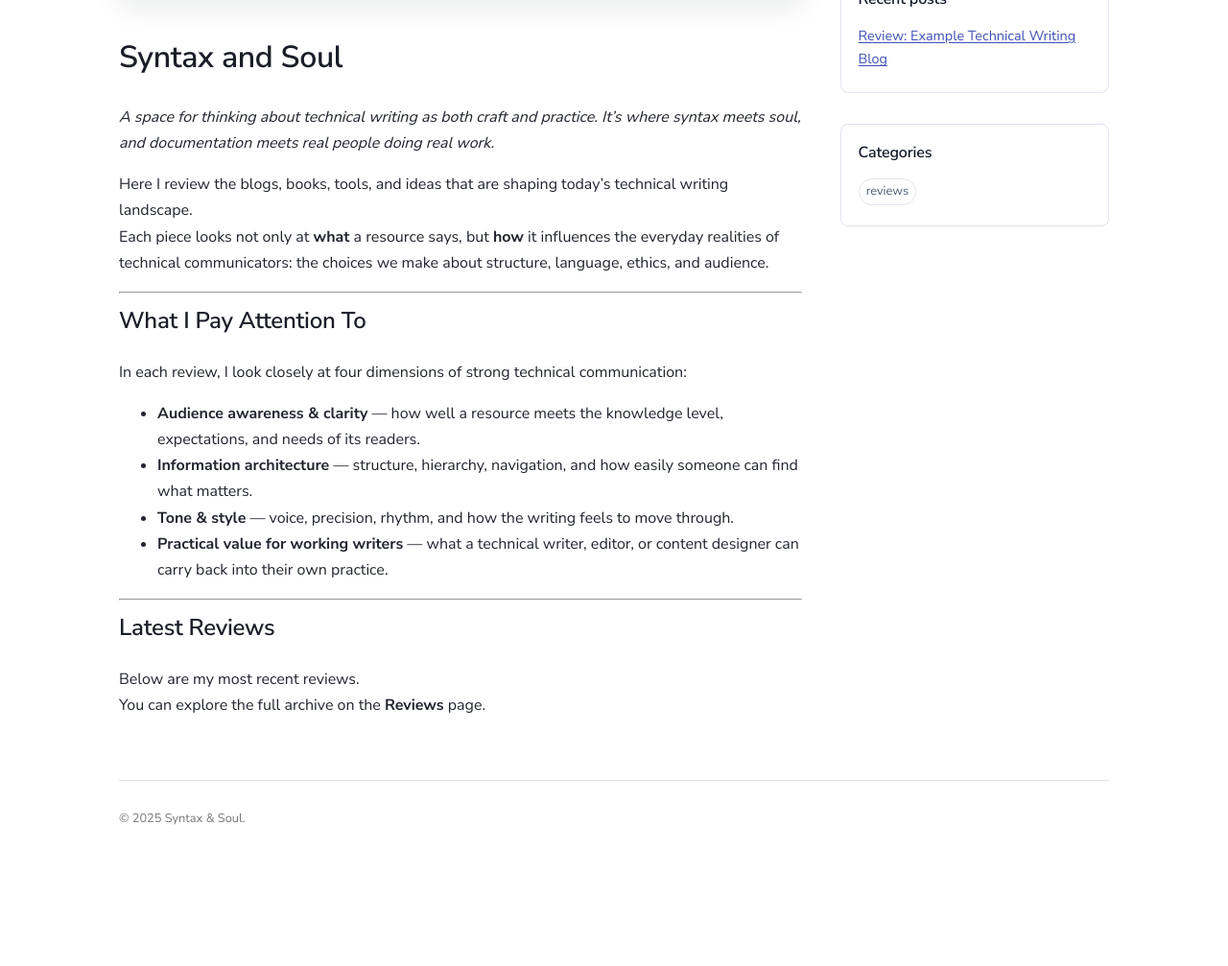
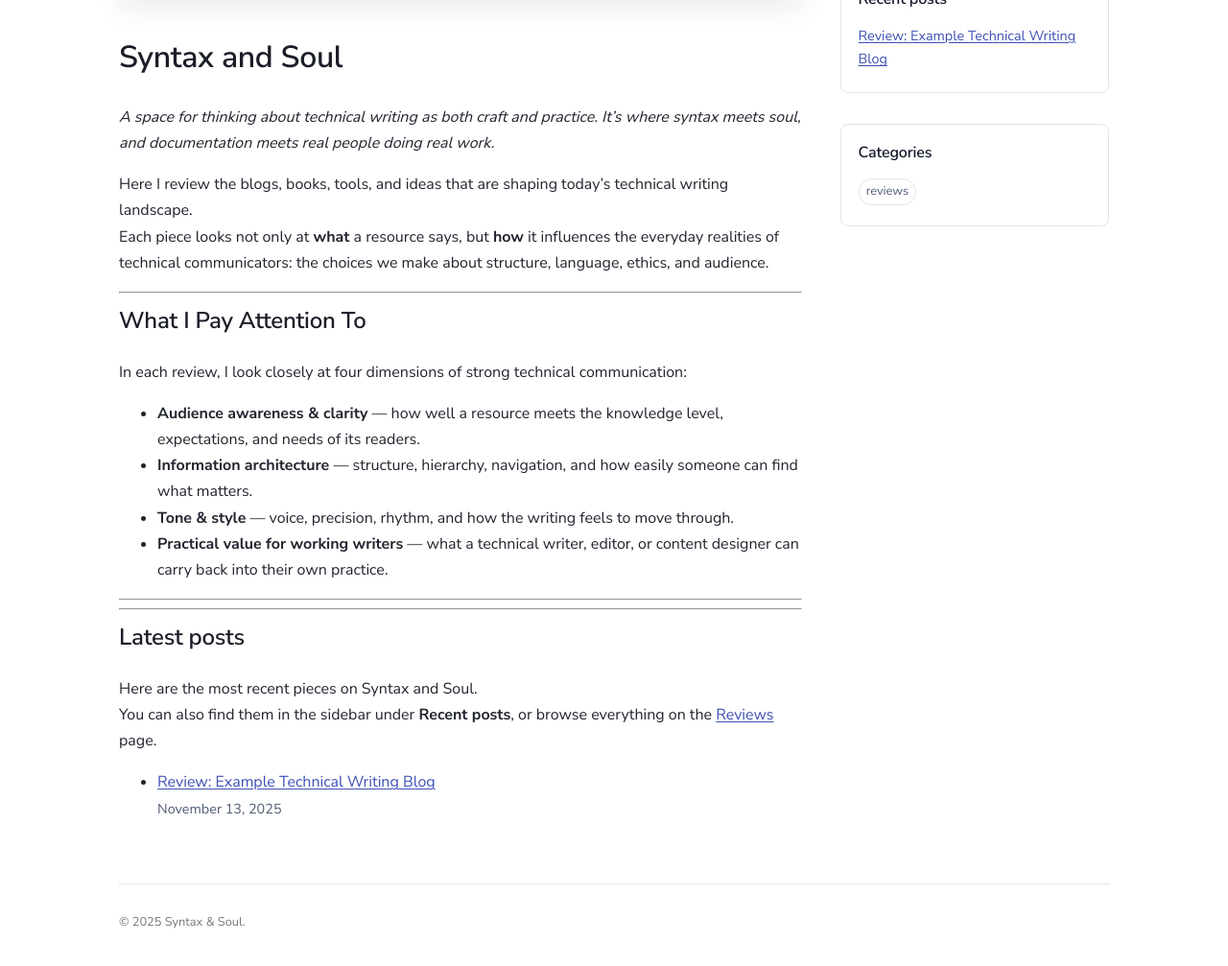
Before and after one commit to PoemaValente/tech-writing-reviews, a Jekyll site: the page built from index.md, in a window 1280 px wide, cut to the strip 351-1384 px from the top of the page. Shown: the top 1007 px of the strip at 96% size. Built offline with Jekyll 4.4.1, drawn with Linux system fonts in a browser that asks for light colours; before the commit the page ends 1277 px from its top, so only the background shows below that.

Commit message:
Update index.md

```diff
--- a/index.md
+++ b/index.md
@@ -23,7 +23,14 @@ In each review, I look closely at four dimensions of strong technical communicat
 
 ---
 
-## Latest Reviews
+---
 
-Below are my most recent reviews.
-You can explore the full archive on the **Reviews** page.
+## Latest posts
+
+Here are the most recent pieces on Syntax and Soul.
+You can also find them in the sidebar under **Recent posts**, or browse everything on the [Reviews]({{ site.baseurl }}/reviews.html) page.
+
+{% for post in site.posts limit:3 %}
+- [{{ post.title }}]({{ post.url | relative_url }})
+  <span class="date">{{ post.date | date: "%B %e, %Y" }}</span>
+{% endfor %}
```
